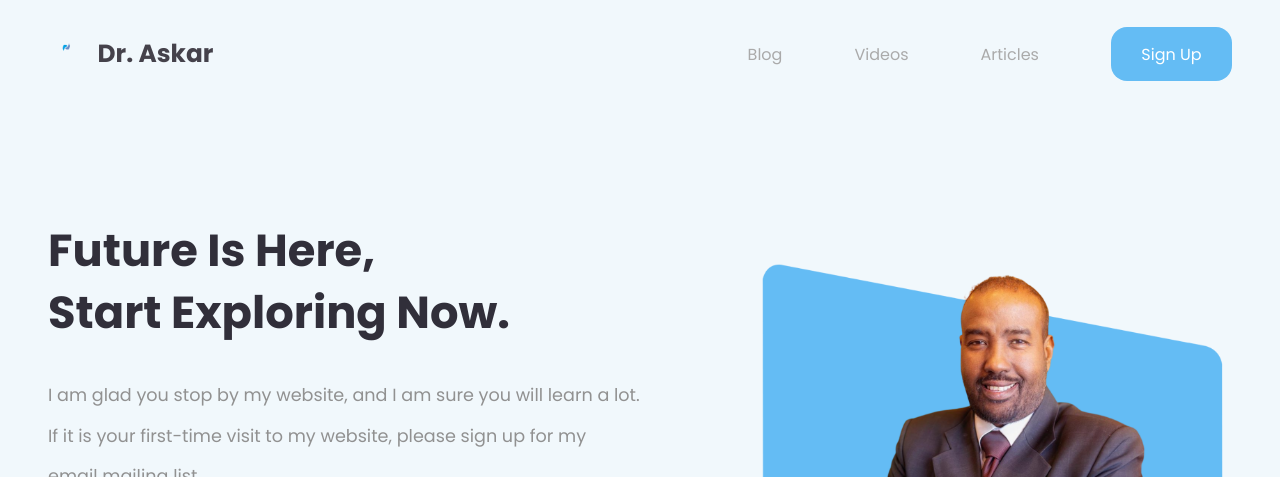
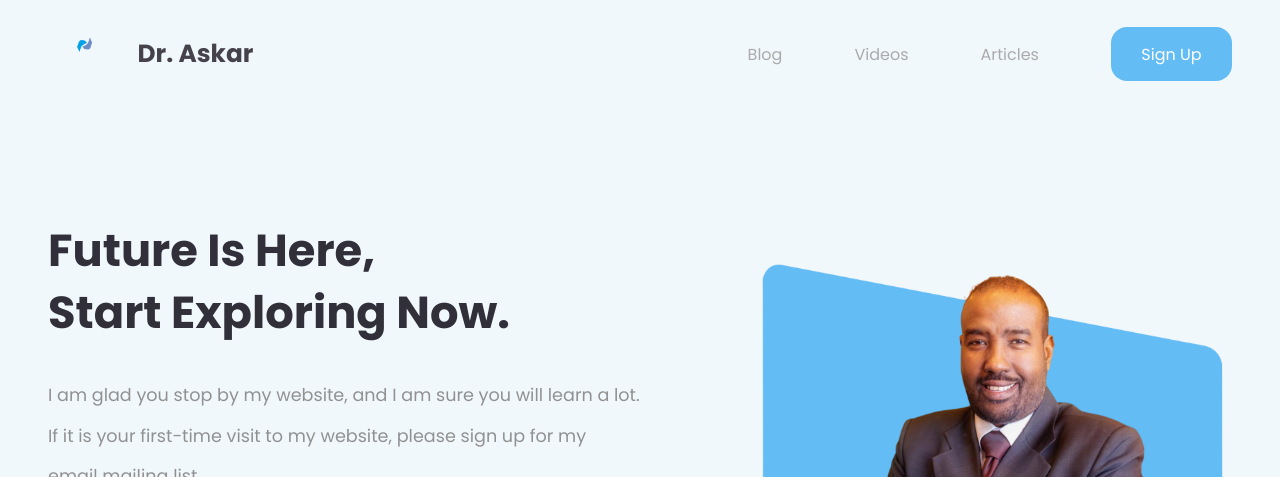
Before and after one commit to askar2022/askar, a plain HTML site: page index.html in a window 1280 px wide. Shown: the top 477 px of the page. Drawn offline with Linux system fonts and the light colour scheme; a script that the page names is missing.

Commit message:
Update style.css

```diff
--- a/style.css
+++ b/style.css
@@ -86,7 +86,7 @@ a {
   }
 
   .logo img {
-    width: 40px;
+    width: 80px;
     margin-right: 0.6rem;
     margin-top: -0.6rem;
   }
```
